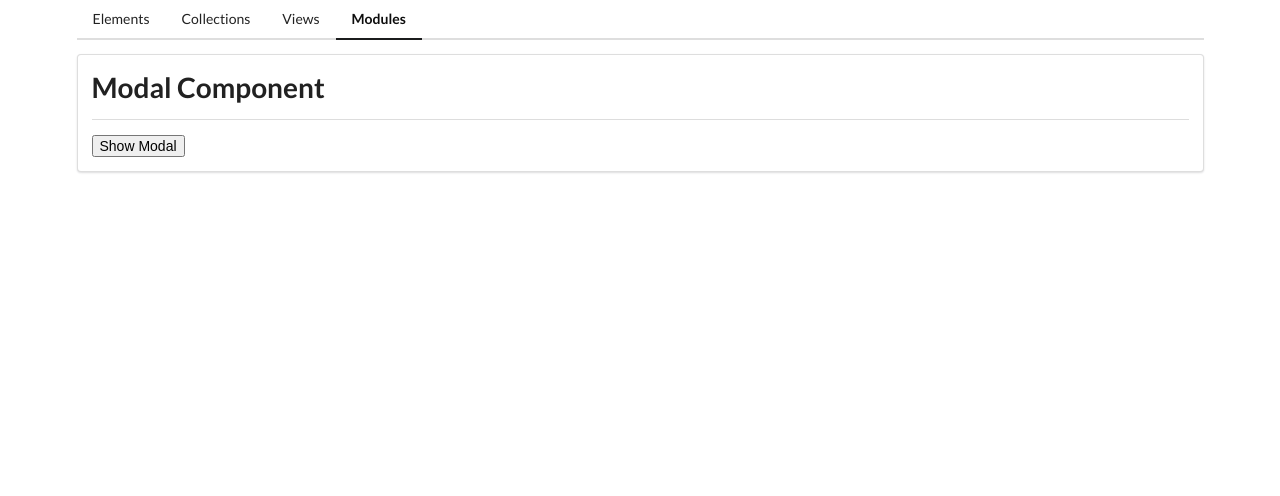
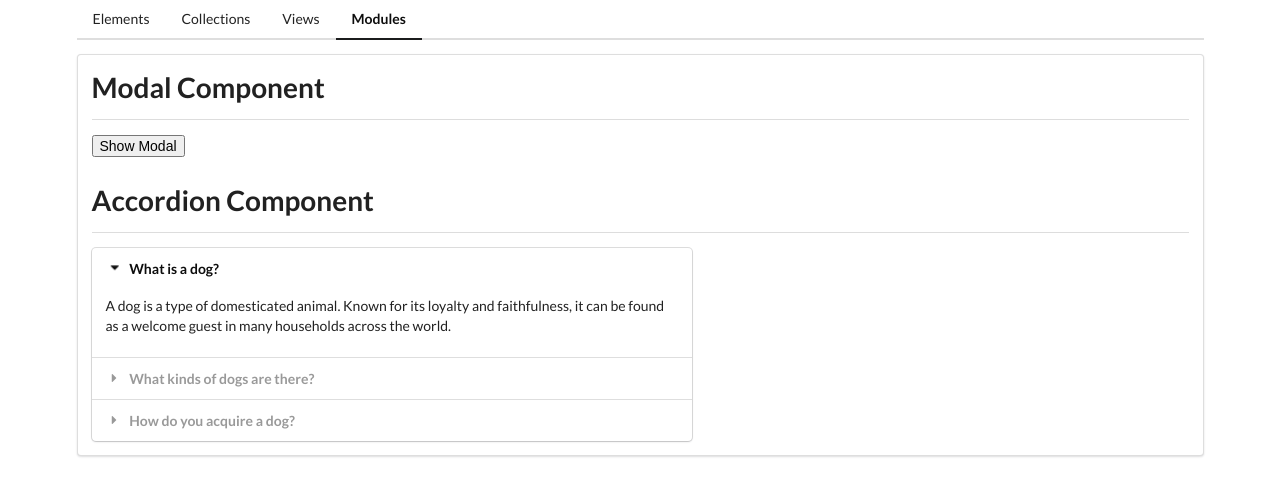
Before and after one commit to canon21/comps-routing, an Angular app: page /mods in a window 1280 px wide. Shown: the top 496 px of the page. Built offline with nearby package versions, Linux system fonts and the light colour scheme.

Commit message:
Adding Accordion Component

```diff
--- /dev/null
+++ b/src/app/mods/accordion/accordion.component.html
@@ -0,0 +1,11 @@
+<div class="ui styled accordion">
+    <ng-container *ngFor="let item of items; let i=index">
+        <div class="title" [ngClass]="{active: i === openedItemIndex}" (click)="onClick(i)">
+            <i class="dropdown icon"></i>
+            {{ item.title}}
+          </div>
+          <div class="content" [ngClass]="{active: i === openedItemIndex}">
+            <p>{{ item.content }}</p>
+          </div>
+    </ng-container>
+  </div>
--- /dev/null
+++ b/src/app/mods/accordion/accordion.component.ts
@@ -0,0 +1,26 @@
+import { Component, OnInit, Input } from '@angular/core';
+
+@Component({
+  selector: 'app-accordion',
+  templateUrl: './accordion.component.html',
+  styleUrls: ['./accordion.component.css']
+})
+export class AccordionComponent implements OnInit {
+
+  @Input() items = [];
+  openedItemIndex = 0;
+
+  constructor() { }
+
+  ngOnInit(): void {
+  }
+
+  onClick(indexClicked: number) {
+    if (indexClicked === this.openedItemIndex) {
+      this.openedItemIndex = -1;
+    }
+    else {
+      this.openedItemIndex = indexClicked;
+    }
+  }
+}
--- a/src/app/mods/mods-home/mods-home.component.html
+++ b/src/app/mods/mods-home/mods-home.component.html
@@ -3,7 +3,9 @@
 <app-modal (closeModal)="onClick()" *ngIf="modalOpen">
     <div modalTitle>Write here your header</div>
     <p content>Write here your content</p>
-    <!-- <ng-container modalFooter>
+    <ng-container modalFooter>
         <button class="ui button" (click)="onClick()">CLOSE</button>
-    </ng-container> -->
+    </ng-container>
 </app-modal>
+<app-divider>Accordion Component</app-divider>
+<app-accordion [items] = "accordionElement"></app-accordion>
--- a/src/app/mods/mods-home/mods-home.component.ts
+++ b/src/app/mods/mods-home/mods-home.component.ts
@@ -9,7 +9,13 @@ export class ModsHomeComponent implements OnInit {
 
   modalOpen= false;
 
-  constructor() { }
+  accordionElement = [
+    {title:"What is a dog?", content:"A dog is a type of domesticated animal. Known for its loyalty and faithfulness, it can be found as a welcome guest in many households across the world."},
+    {title:"What kinds of dogs are there?", content:"There are many breeds of dogs. Each breed varies in size and temperament. Owners often select a breed of dog that they find to be compatible with their own lifestyle and desires from a companion."},
+    {title:"How do you acquire a dog?", content:"Three common ways for a prospective owner to acquire a dog is from pet shops, private owners, or shelters."}
+  ];
+
+  constructor() {}
 
   ngOnInit(): void {
   }
--- a/src/app/mods/mods.module.ts
+++ b/src/app/mods/mods.module.ts
@@ -6,12 +6,14 @@ import { SharedModule } from '../shared/shared.module';
 import { ModsRoutingModule } from './mods-routing.module';
 import { ModalComponent } from './modal/modal.component';
 import { ModsHomeComponent } from './mods-home/mods-home.component';
+import { AccordionComponent } from './accordion/accordion.component';
 
 
 @NgModule({
   declarations: [
     ModalComponent,
-    ModsHomeComponent
+    ModsHomeComponent,
+    AccordionComponent
   ],
   imports: [
     CommonModule,
```
Also changed, not shown: src/app/mods/accordion/accordion.component.css (added), 1 other file (tests, documents, lock files or other folders).
